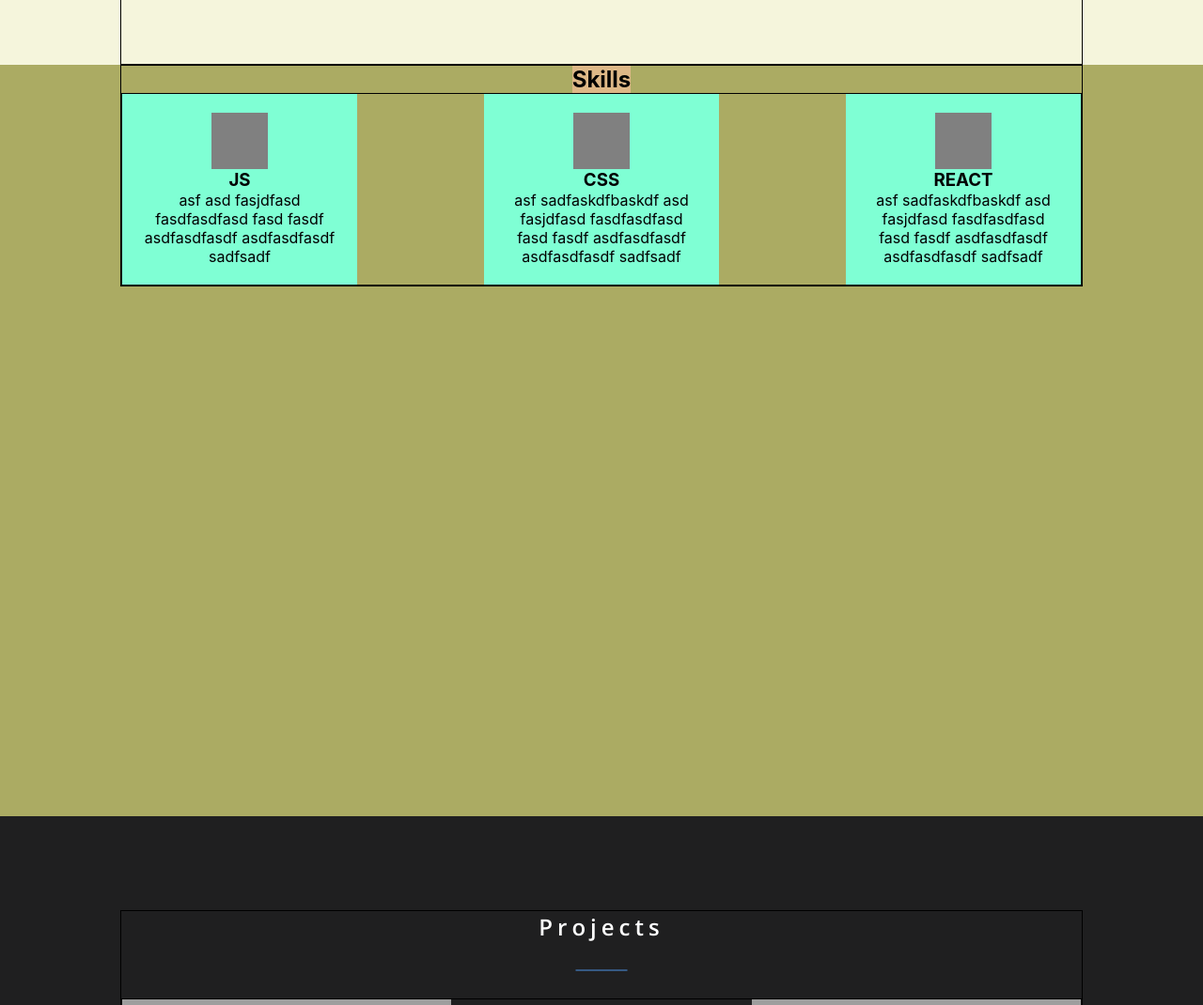
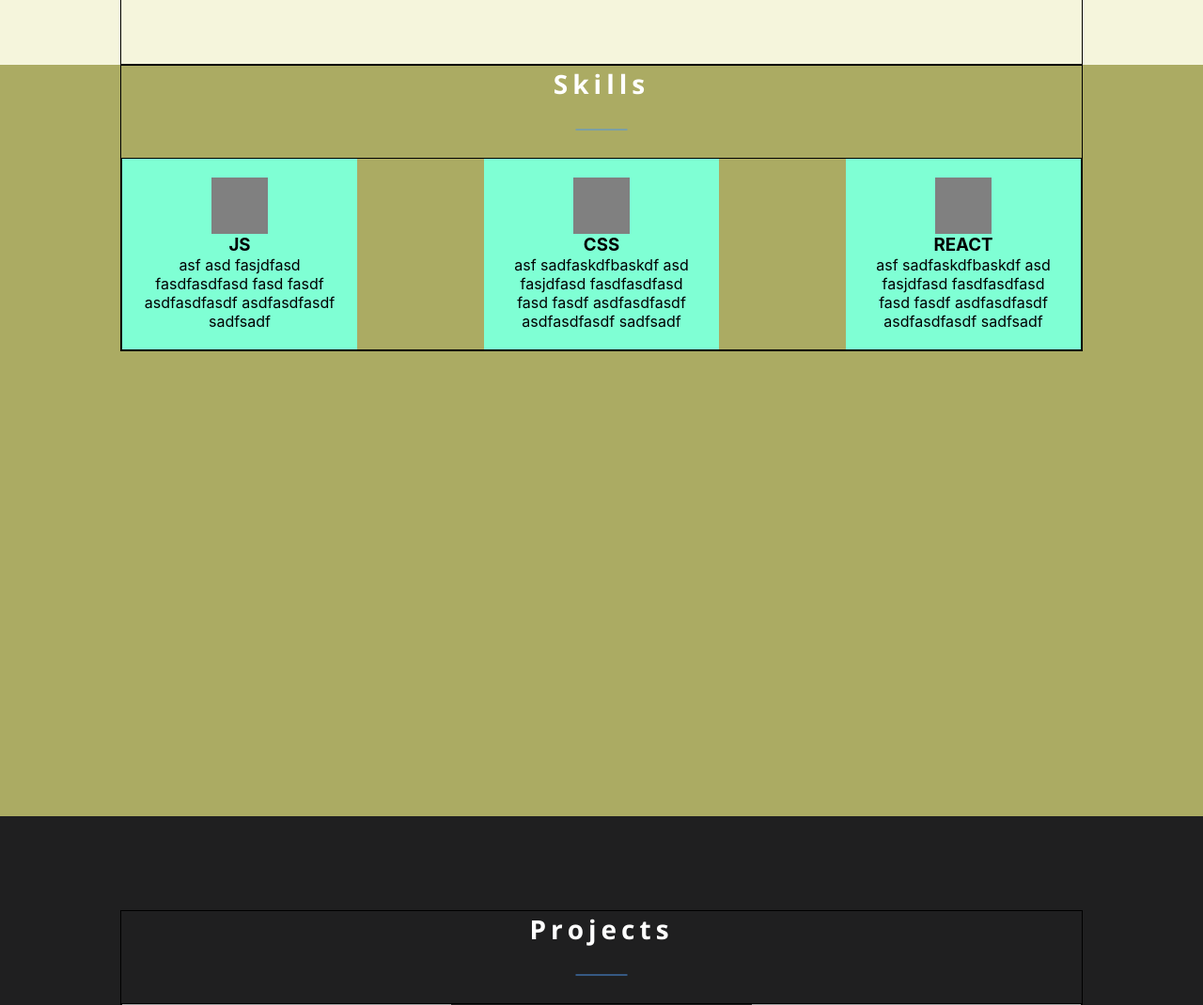
Before and after one commit to sshaporov/portfolio, a React (Create React App) app: page / in a window 1280 px wide. Shown: the part 811-1881 px from the top of the page at 94% size. Built offline with nearby package versions, Linux system fonts and the light colour scheme; grey boxes are pictures that could not be loaded.

Commit message:
add Skills title

```diff
--- a/src/common/components/title/Title.module.css
+++ b/src/common/components/title/Title.module.css
@@ -5,8 +5,8 @@
 }
 .title h2 {
     /*font-family: 'Roboto', sans-serif;*/
-    font-weight: 600;
-    font-size: 24px;
+    font-weight: 700;
+    font-size: 28px;
     color: #fff;
     letter-spacing: 5px;
 }
--- a/src/skills/Skills.jsx
+++ b/src/skills/Skills.jsx
@@ -2,12 +2,14 @@ import React from "react"
 import styles from "./Skills.module.css"
 import stylesContainer from "../common/styles/Container.module.css"
 import Skill from "./skill/Skill";
+import {Title} from "../common/components/title/Title";
 
 function Skills() {
     return (
         <div className={styles.skillsBlock}>
             <div className={`${styles.skillsContainer} ${stylesContainer.container}`}>
-                <h2 className={styles.title}>Skills</h2>
+                {/*<h2 className={styles.title}>Skills</h2>*/}
+                <Title name={'Skills'}/>
                 <div className={styles.skills}>
                     <Skill title={'JS'} description={'asf asd fasjdfasd fasdfasdfasd fasd fasdf asdfasdfasdf asdfasdfasdf sadfsadf'}/>
                     <Skill title={'CSS'} description={'asf sadfaskdfbaskdf asd fasjdfasd fasdfasdfasd fasd fasdf asdfasdfasdf asdfasdfasdf sadfsadf'}/>
--- a/src/skills/Skills.module.css
+++ b/src/skills/Skills.module.css
@@ -15,5 +15,5 @@
     display: flex;
     justify-content: space-between;
     flex-wrap: wrap;
-    /*box-sizing: border-box;*/
+    margin-top: 30px;
 }
```
